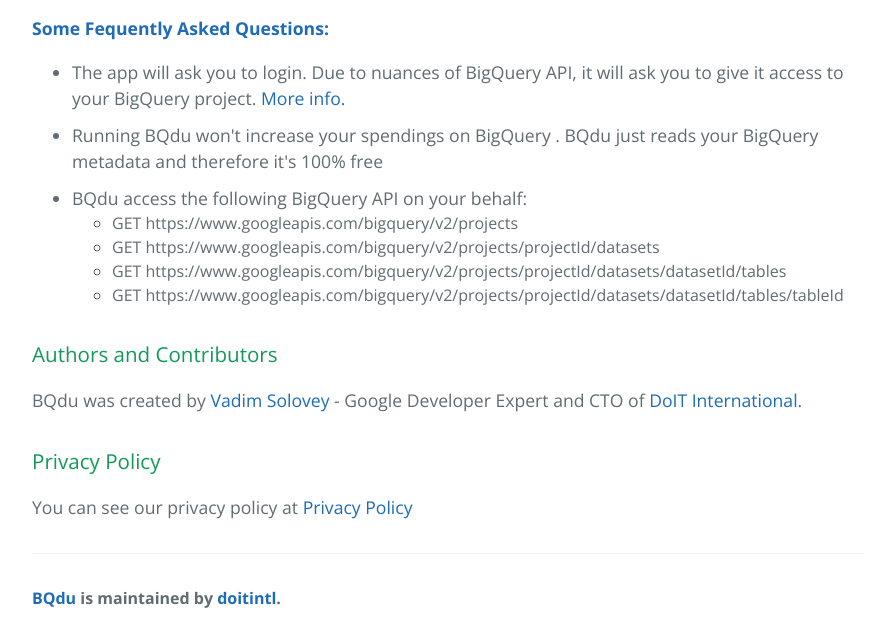
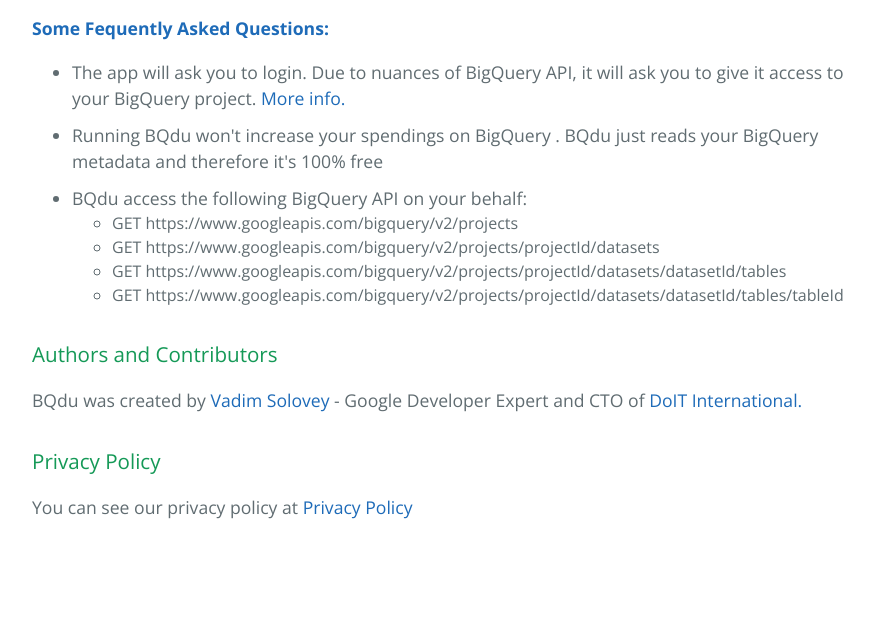
Before and after one commit to doitintl/bqdu, a plain HTML site: page index.html in a window 1280 px wide. Shown: the part 1080-1722 px from the top of the page, without its empty margins (192-1087 px from the left). After the commit the page ends 1650 px from the top, so only its background shows below. Drawn offline with nearby package versions, Linux system fonts and the light colour scheme.

Commit message:
Update index.html

```diff
--- a/index.html
+++ b/index.html
@@ -55,11 +55,7 @@
 
 <p>You can see our privacy policy at <a href="http://doitintl.github.io/bqdu/privacy.html">Privacy Policy</a></p>
 
-      <footer class="site-footer">
-        <span class="site-footer-owner"><a href="https://github.com/doitintl/bqdu">BQdu</a> is maintained by <a href="https://github.com/doitintl">doitintl</a>.</span>
-      </footer>
-
-    </section>
+</section>
 
             <script type="text/javascript">
             var gaJsHost = (("https:" == document.location.protocol) ? "https://ssl." : "http://www.");
```
